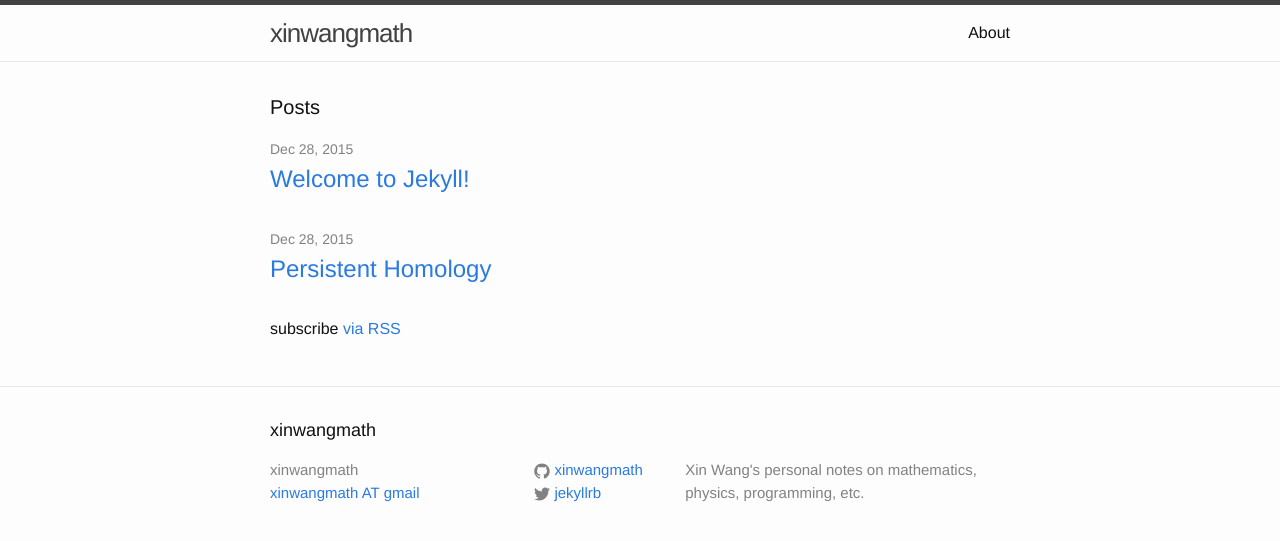
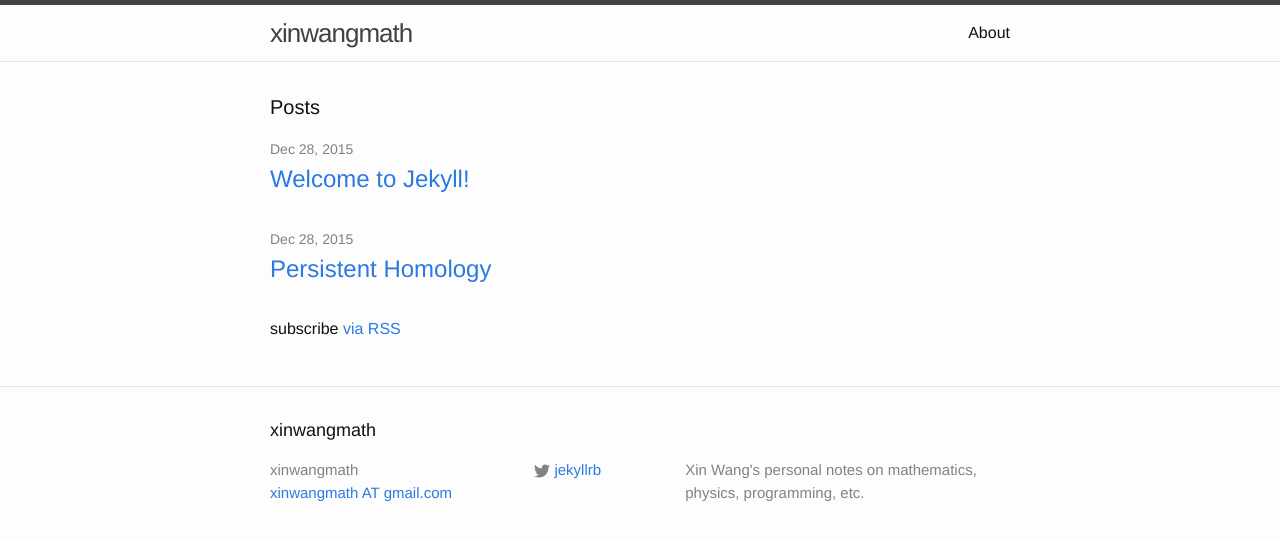
Before and after one commit to xinwangmath/xinwangmath.github.io, a Jekyll site: the page built from index.html, in a window 1280 px wide. Shown: the top 541 px of the page. Built offline with Jekyll 4.4.1, drawn with Linux system fonts in a browser that asks for light colours.

```diff
--- a/_config.yml
+++ b/_config.yml
@@ -1,12 +1,12 @@
 # Site settings
 title: xinwangmath
-email: xinwangmath AT gmail
+email: xinwangmath AT gmail.com
 description: > # this means to ignore newlines until "baseurl:"
   Xin Wang's personal notes on mathematics, physics, programming, etc.
 baseurl: "" # the subpath of your site, e.g. /blog/
 url: "http://yourdomain.com" # the base hostname & protocol for your site
 twitter_username: jekyllrb
-github_username:  xinwangmath
+#github_username:  xinwangmath
 
 # Build settings
 markdown: kramdown
```
